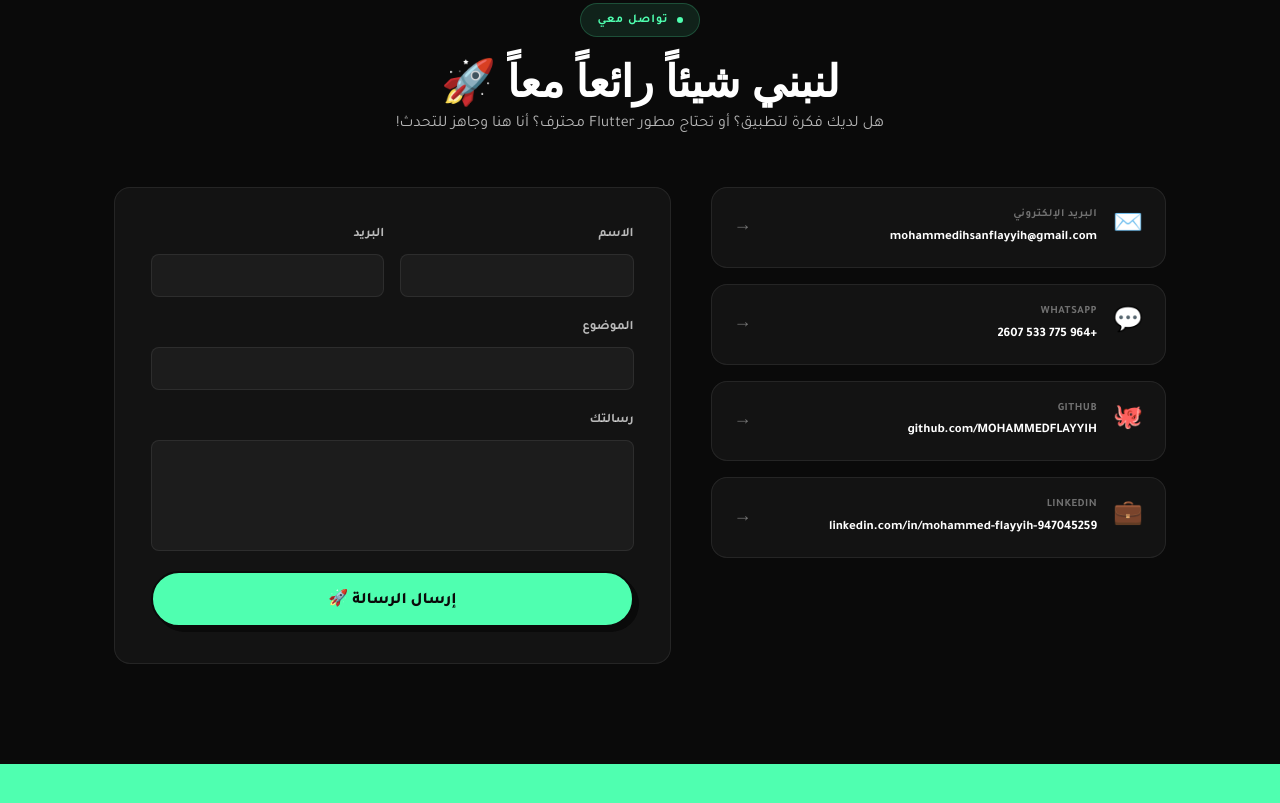
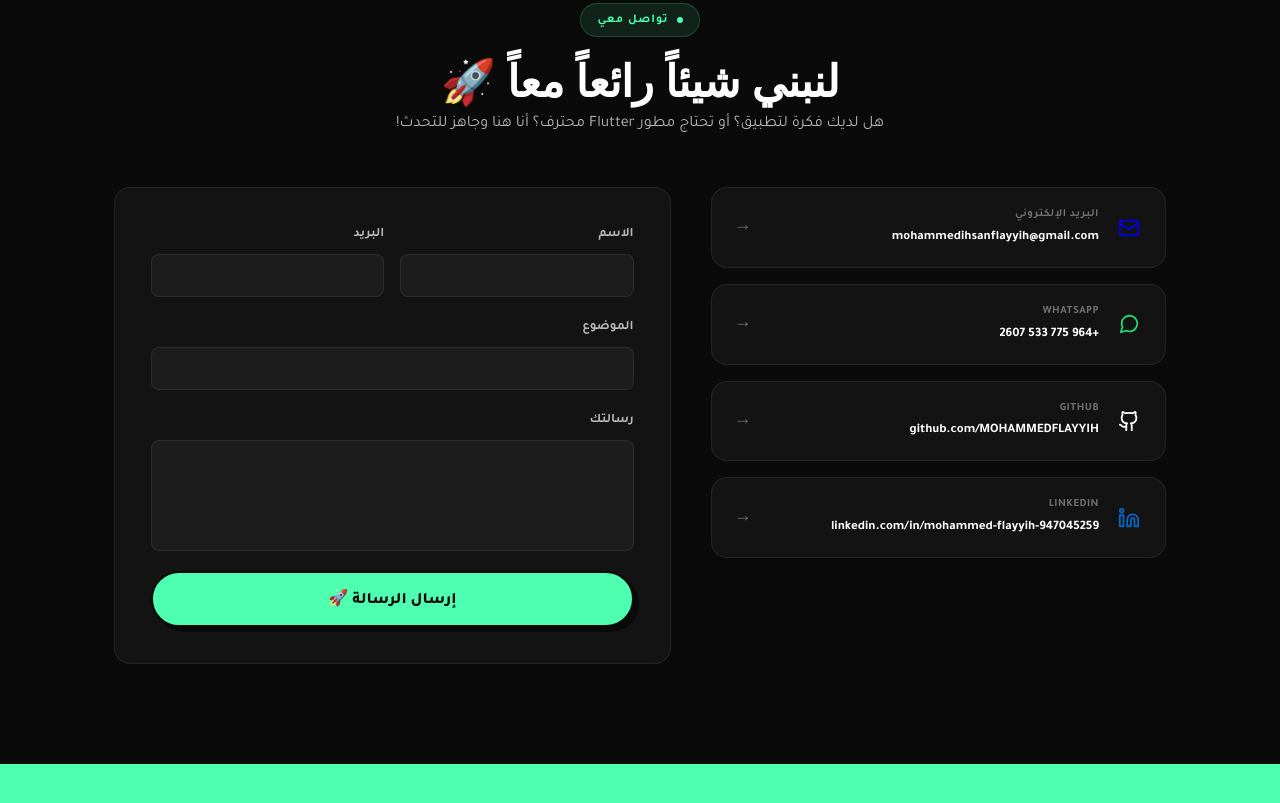
Before and after one commit to MOHAMMEDFLAYYIH/mohammed, a plain HTML site: page index.html in a window 1280 px wide. Shown: the part 11191-11994 px from the top of the page. Drawn offline with Linux system fonts and the light colour scheme; a web font is replaced by a local one.

Commit message:
Replace contact card emojis with official SVG brand icons

```diff
--- a/index.html
+++ b/index.html
@@ -1123,7 +1123,12 @@
         <div class="contact-grid">
           <div class="contact-links">
             <a href="mailto:mohammedihsanflayyih@gmail.com" class="contact-card">
-              <div class="cc-icon">✉️</div>
+              <div class="cc-icon">
+                <svg xmlns="http://www.w3.org/2000/svg" width="22" height="22" viewBox="0 0 24 24" fill="none" stroke="currentColor" stroke-width="2" stroke-linecap="round" stroke-linejoin="round" class="lucide lucide-mail" style="color: var(--primary);">
+                  <rect width="20" height="16" x="2" y="4" rx="2"></rect>
+                  <path d="m22 7-8.97 5.7a1.94 1.94 0 0 1-2.06 0L2 7"></path>
+                </svg>
+              </div>
               <div>
                 <div class="cc-label" data-ar="البريد الإلكتروني" data-en="Email">البريد الإلكتروني</div>
                 <div class="cc-value">mohammedihsanflayyih@gmail.com</div>
@@ -1131,7 +1136,11 @@
               <div class="cc-arrow">→</div>
             </a>
             <a href="https://wa.me/9647755332607" class="contact-card" target="_blank" rel="noopener">
-              <div class="cc-icon">💬</div>
+              <div class="cc-icon">
+                <svg xmlns="http://www.w3.org/2000/svg" width="22" height="22" viewBox="0 0 24 24" fill="none" stroke="currentColor" stroke-width="2" stroke-linecap="round" stroke-linejoin="round" class="lucide lucide-whatsapp" style="color: #25D366;">
+                  <path d="M21 11.5a8.38 8.38 0 0 1-.9 3.8 8.5 8.5 0 0 1-7.6 4.7 8.38 8.38 0 0 1-3.8-.9L3 21l1.9-5.7a8.38 8.38 0 0 1-.9-3.8 8.5 8.5 0 0 1 4.7-7.6 8.38 8.38 0 0 1 3.8-.9h.5a8.48 8.48 0 0 1 8 8v.5z"></path>
+                </svg>
+              </div>
               <div>
                 <div class="cc-label">WhatsApp</div>
                 <div class="cc-value">+964 775 533 2607</div>
@@ -1139,7 +1148,12 @@
               <div class="cc-arrow">→</div>
             </a>
             <a href="https://github.com/MOHAMMEDFLAYYIH" class="contact-card" target="_blank" rel="noopener">
-              <div class="cc-icon">🐙</div>
+              <div class="cc-icon">
+                <svg xmlns="http://www.w3.org/2000/svg" width="22" height="22" viewBox="0 0 24 24" fill="none" stroke="currentColor" stroke-width="2" stroke-linecap="round" stroke-linejoin="round" class="lucide lucide-github" style="color: var(--text);">
+                  <path d="M15 22v-4a4.8 4.8 0 0 0-1-3.5c3 0 6-2 6-5.5.08-1.25-.27-2.48-1-3.5.28-1.15.28-2.35 0-3.5 0 0-1 0-3 1.5-2.64-.5-5.36-.5-8 0C6 2 5 2 5 2c-.3 1.15-.3 2.35 0 3.5A5.403 5.403 0 0 0 4 9c0 3.5 3 5.5 6 5.5-.39.49-.68 1.05-.85 1.65-.17.6-.22 1.23-.15 1.85v4"></path>
+                  <path d="M9 18c-4.51 2-5-2-7-2"></path>
+                </svg>
+              </div>
               <div>
                 <div class="cc-label">GitHub</div>
                 <div class="cc-value">github.com/MOHAMMEDFLAYYIH</div>
@@ -1148,7 +1162,13 @@
             </a>
             <a href="https://www.linkedin.com/in/mohammed-flayyih-947045259/" class="contact-card" target="_blank"
               rel="noopener">
-              <div class="cc-icon">💼</div>
+              <div class="cc-icon">
+                <svg xmlns="http://www.w3.org/2000/svg" width="22" height="22" viewBox="0 0 24 24" fill="none" stroke="currentColor" stroke-width="2" stroke-linecap="round" stroke-linejoin="round" class="lucide lucide-linkedin" style="color: #0A66C2;">
+                  <path d="M16 8a6 6 0 0 1 6 6v7h-4v-7a2 2 0 0 0-2-2 2 2 0 0 0-2 2v7h-4v-7a6 6 0 0 1 6-6z"></path>
+                  <rect width="4" height="12" x="2" y="9"></rect>
+                  <circle cx="4" cy="4" r="2"></circle>
+                </svg>
+              </div>
               <div>
                 <div class="cc-label">LinkedIn</div>
                 <div class="cc-value">linkedin.com/in/mohammed-flayyih-947045259</div>
--- a/style.css
+++ b/style.css
@@ -1674,7 +1674,12 @@ body.en .contact-card:hover {
 
 .cc-icon {
   font-size: 24px;
-  flex-shrink: 0
+  flex-shrink: 0;
+  display: flex;
+  align-items: center;
+  justify-content: center;
+  width: 28px;
+  height: 28px;
 }
 
 .cc-label {
```
